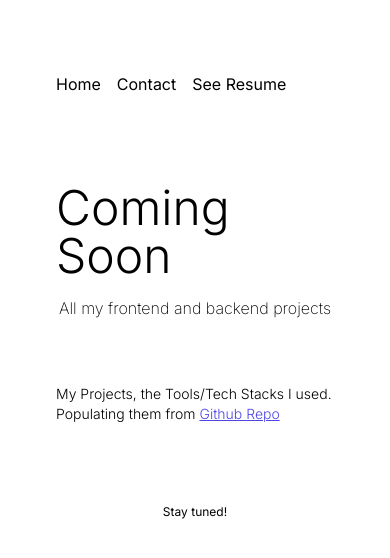
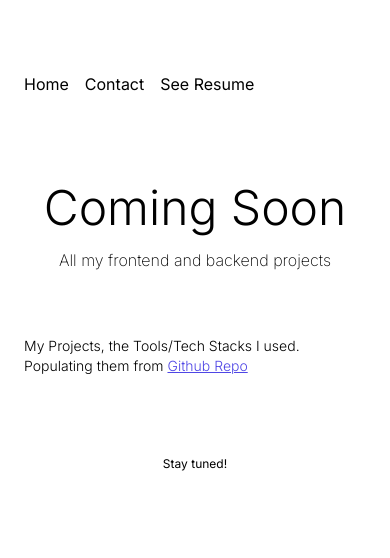
Before and after one commit to Mr-Georgie/Portfolio-v3, a Next.js app: page /comingsoon in a window 390 px wide. Shown: the top 558 px of the page. Built offline with nearby package versions, Linux system fonts and the light colour scheme.

Commit message:
coming soon version ready #8

```diff
--- a/pages/comingsoon.js
+++ b/pages/comingsoon.js
@@ -7,7 +7,7 @@ export default function ComingSoon() {
       <Head>
         <title>George Isiguzo | Coming Soon</title>
       </Head>
-      <div className="min-h-screen w-full py-10 px-14">
+      <div className="min-h-screen w-full py-10 px-6 sm:px-14">
         <Navbar />
         <div className="flex flex-col items-center py-10">
           <span className="font-light text-5xl py-4">Coming Soon</span>
```
